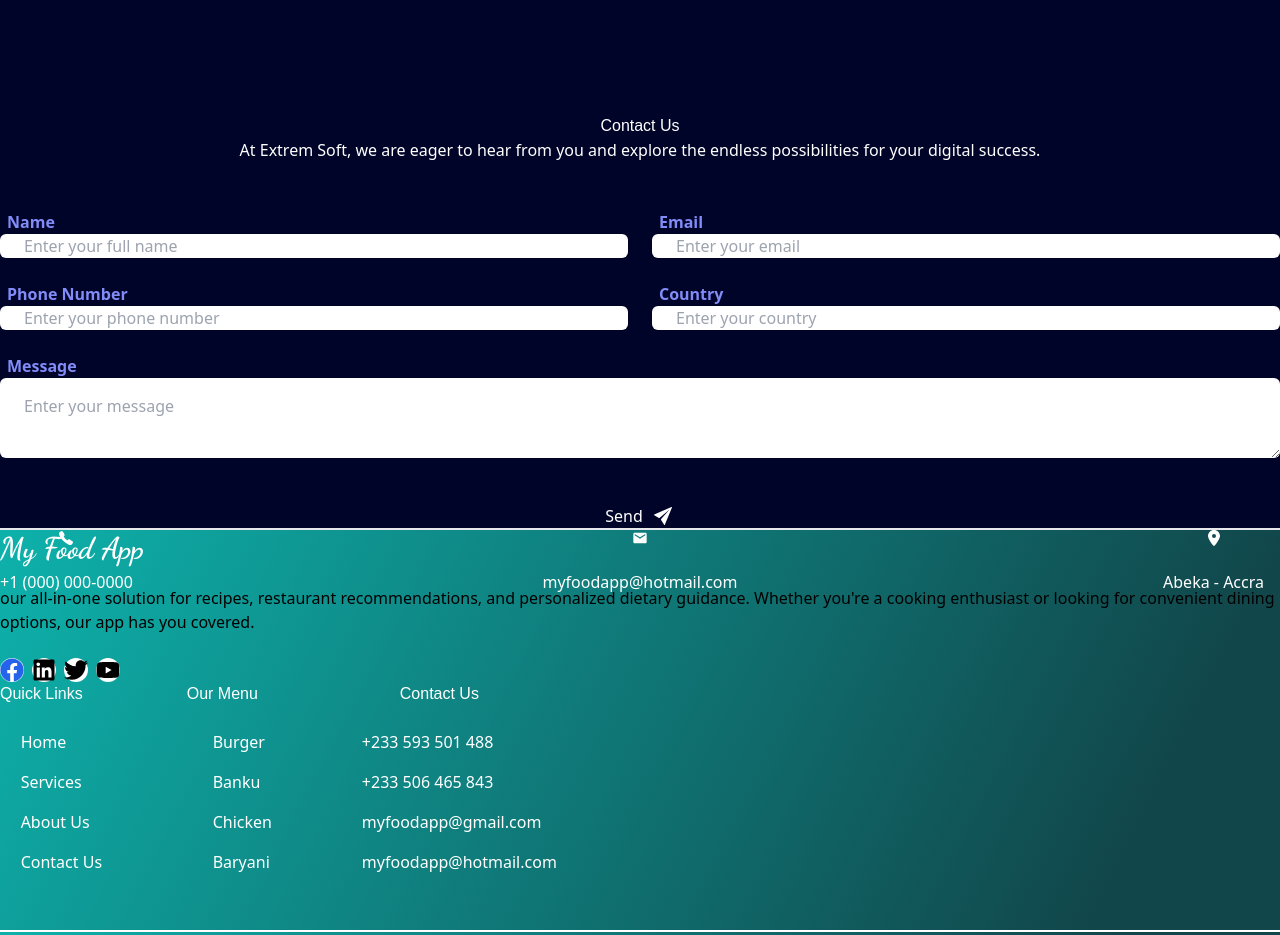
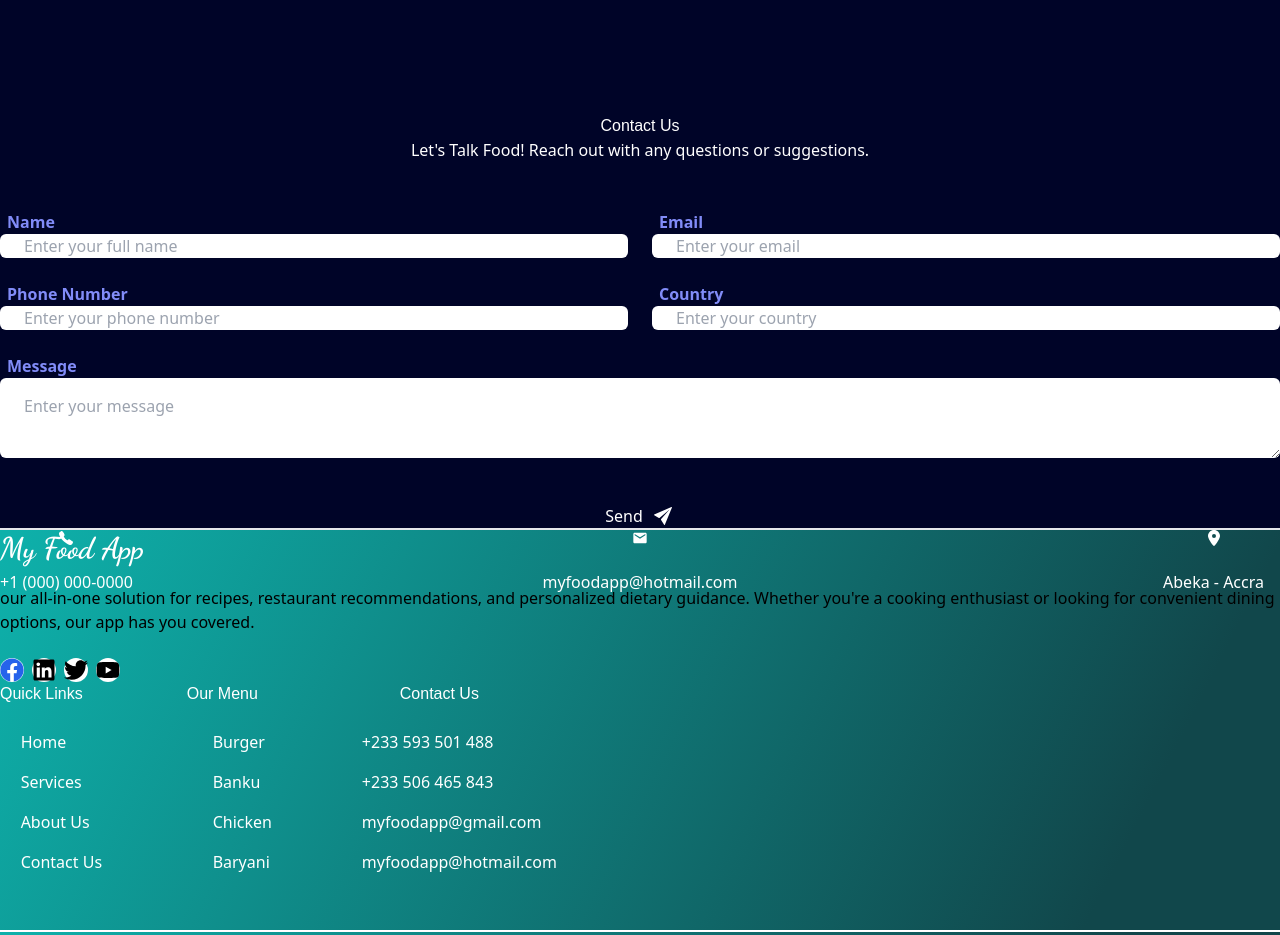
Before and after one commit to t-boye/Food-Delivery-Web-App, a React app: page /contactus in a window 1280 px wide. Shown: the part 920-1855 px from the top of the page. Built offline with nearby package versions, Linux system fonts and the light colour scheme; the HTML template or start-up script is replaced by a standard one; a web font is replaced by a local one.

Commit message:
Update ContactForm.jsx

```diff
--- a/src/Components/Contact-Components/ContactForm.jsx
+++ b/src/Components/Contact-Components/ContactForm.jsx
@@ -10,8 +10,7 @@ const ContactForm = () => {
           Contact Us
         </h1>
         <p className="px-4 md:w-[550px] font-medium text-[19px] leading-6 text-center">
-          At Extrem Soft, we are eager to hear from you and explore the endless
-          possibilities for your digital success.
+        Let's Talk Food! Reach out with any questions or suggestions.
         </p>
       </div>
       <form>
```
